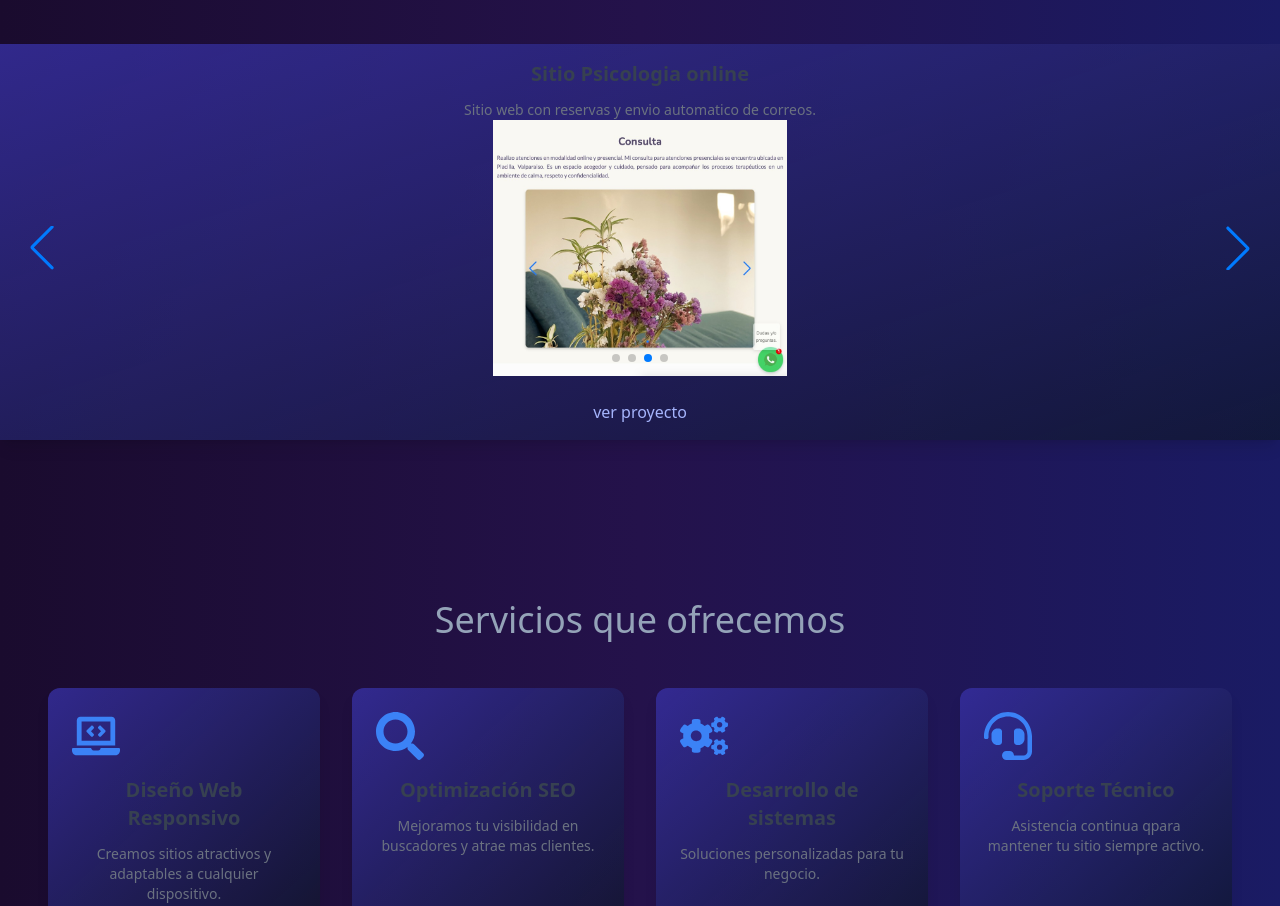
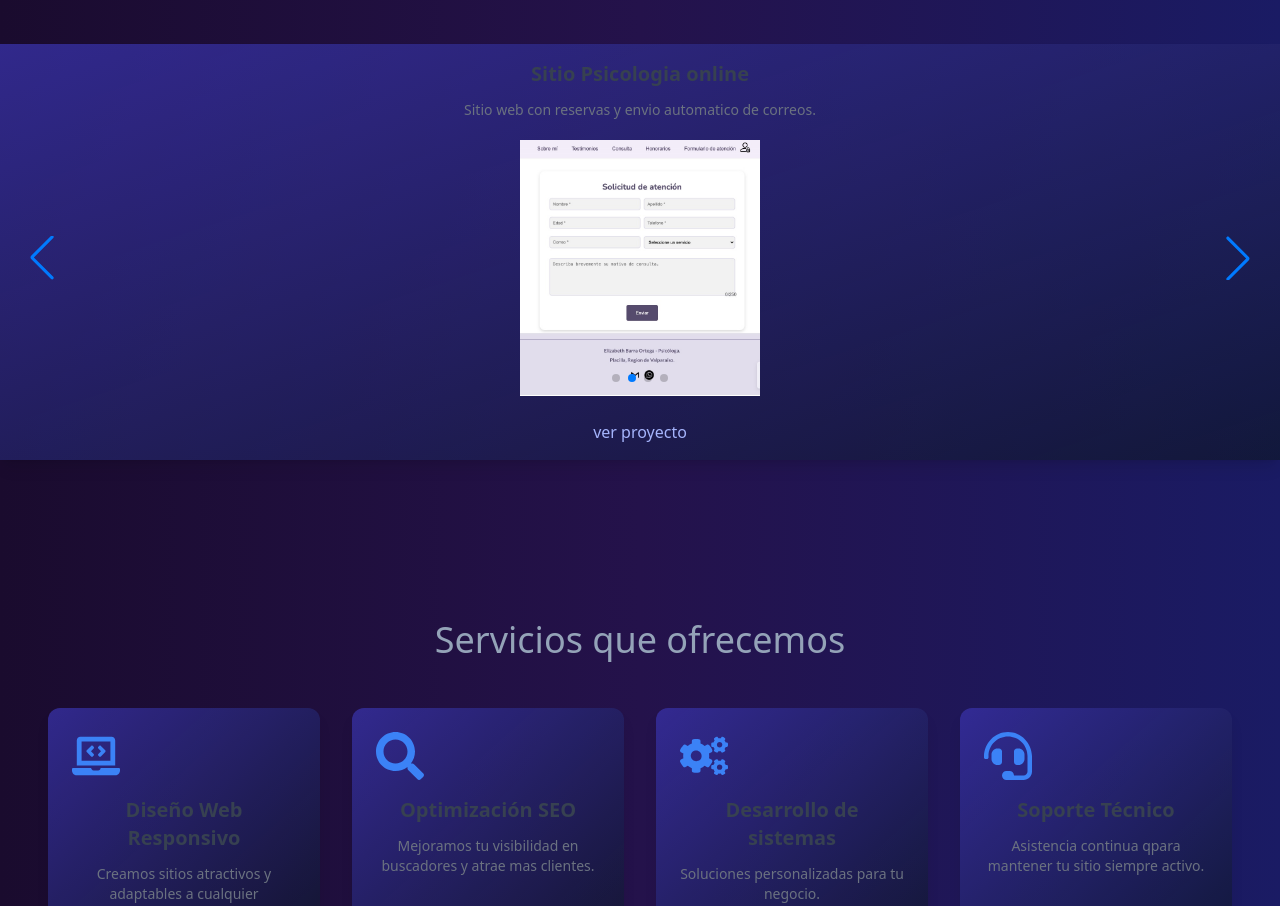
Before and after one commit to ingenieriaDanielBarra/ProyectoPyme, a React (Vite) app in the folder frontend/: page / in a window 1280 px wide. Shown: the part 1516-2422 px from the top of the page. Built offline with nearby package versions, Linux system fonts and the light colour scheme.

Commit message:
agreagr carrucel margen

```diff
--- a/frontend/src/components/Projects.jsx
+++ b/frontend/src/components/Projects.jsx
@@ -52,7 +52,7 @@ function Projects(){
             modules={[Navigation, Pagination, Autoplay]}
             navigation
             pagination={{clickable: true}}
-            autoplay={{delay: 2500}}
+            autoplay={{delay: 3000}}
             loop= {true}
             spaceBetween={20}
             slidesPerView={1}
@@ -63,7 +63,7 @@ function Projects(){
                 <SwiperSlide key={i}>
                     <img src={img}
                      alt={`${proyecto.titulo} - ${i + 1}`}
-                     className="w-full h-64 object-contain rounded-lg mx-auto"
+                     className="w-full h-64 object-contain rounded-lg mx-auto mt-5"
                      />
                 </SwiperSlide>
              ))}
```
